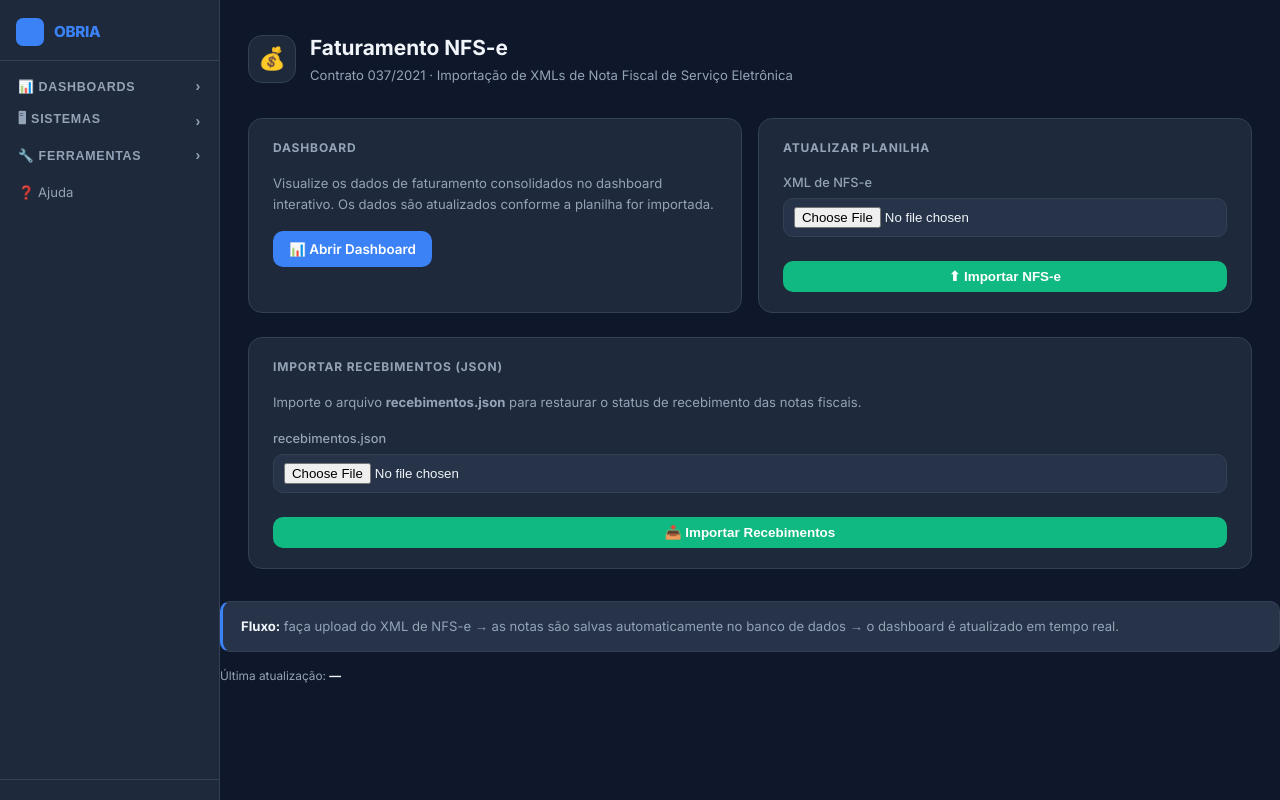
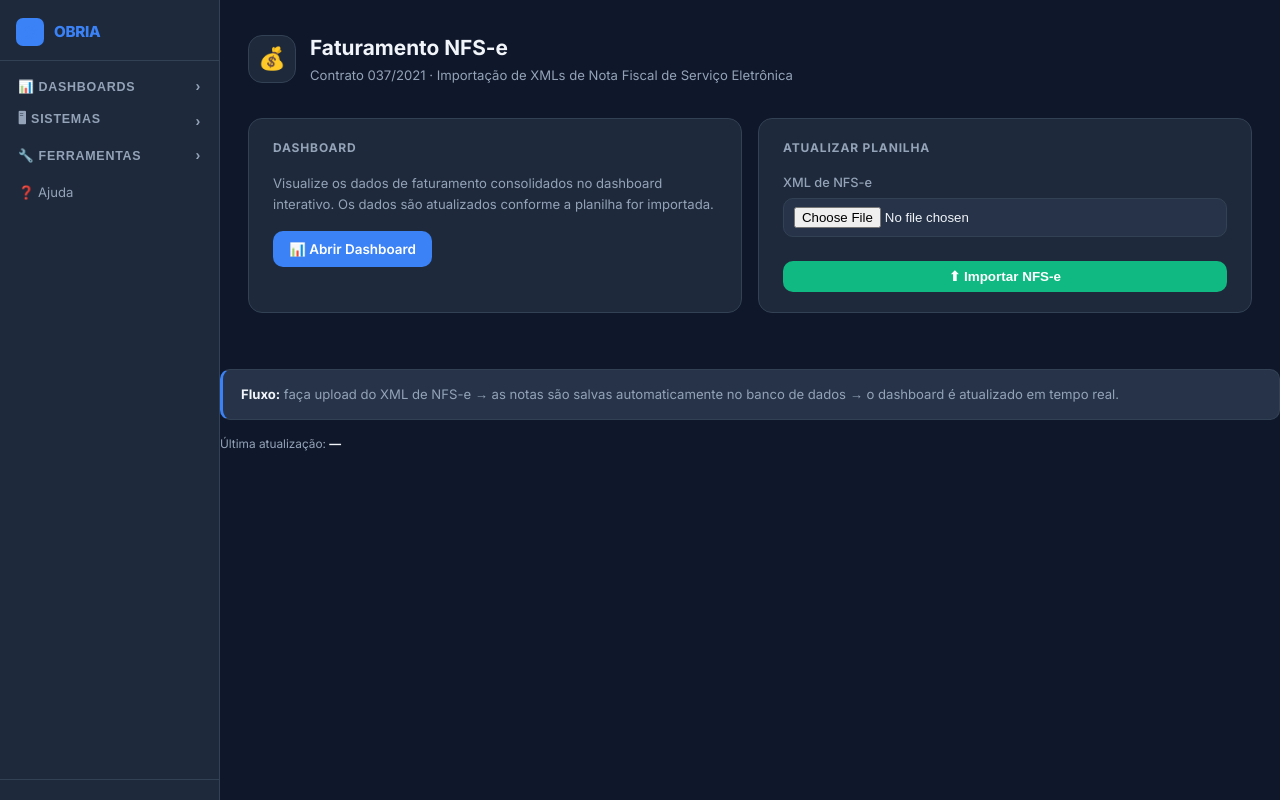
Before and after one commit to 4driano4breu/rial-hub, a Python web app: template templates/faturamento/index.html in a window 1280 px wide. Run offline with Jinja, Linux system fonts and the light colour scheme; the template is opened without the code that fills it, so the values that code supplies are empty.

Commit message:
chore: remove card de importação de recebimentos.json (migração concluída)
Co-Authored-By: Claude Sonnet 4.6 <noreply@anthropic.com>

```diff
--- a/templates/faturamento/index.html
+++ b/templates/faturamento/index.html
@@ -37,22 +37,6 @@
 
 </div>
 
-  <!-- Card 3: Importar Recebimentos JSON -->
-  <div class="card card-body">
-    <div class="card-title-sm">Importar Recebimentos (JSON)</div>
-    <p class="text-muted text-sm mb-md" style="line-height:1.6">
-      Importe o arquivo <strong>recebimentos.json</strong> para restaurar o status de recebimento das notas fiscais.
-    </p>
-    <form method="POST" action="/faturamento/importar-recebimentos" enctype="multipart/form-data">
-      <input type="hidden" name="csrf_token" value="{{ csrf_token() }}">
-      <div class="field">
-        <label>recebimentos.json</label>
-        <input type="file" name="json" accept=".json" required>
-      </div>
-      <button type="submit" class="btn btn-success btn-full" style="margin-top:6px">📥 Importar Recebimentos</button>
-    </form>
-  </div>
-
 </div>
 
 <div class="info-box info-box-accent mb-sm">
```
